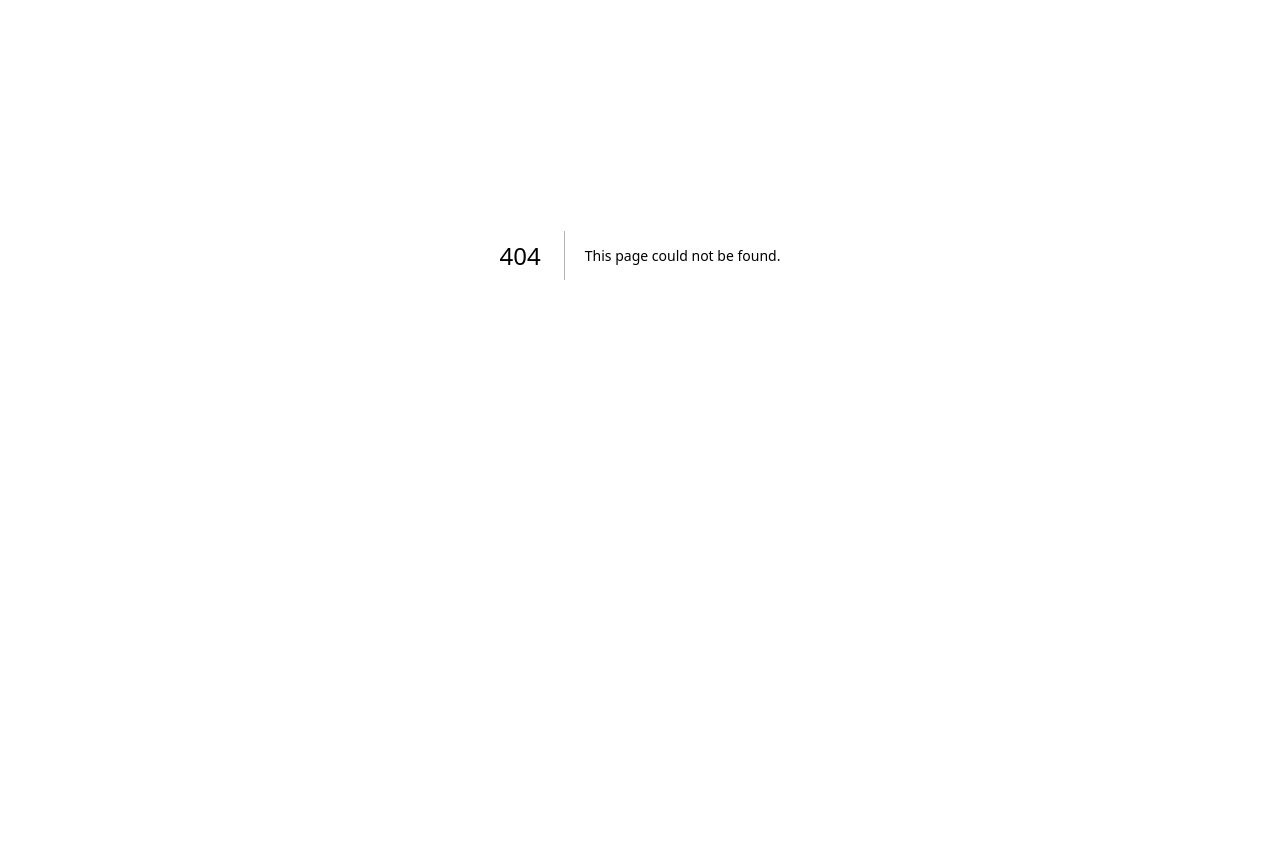
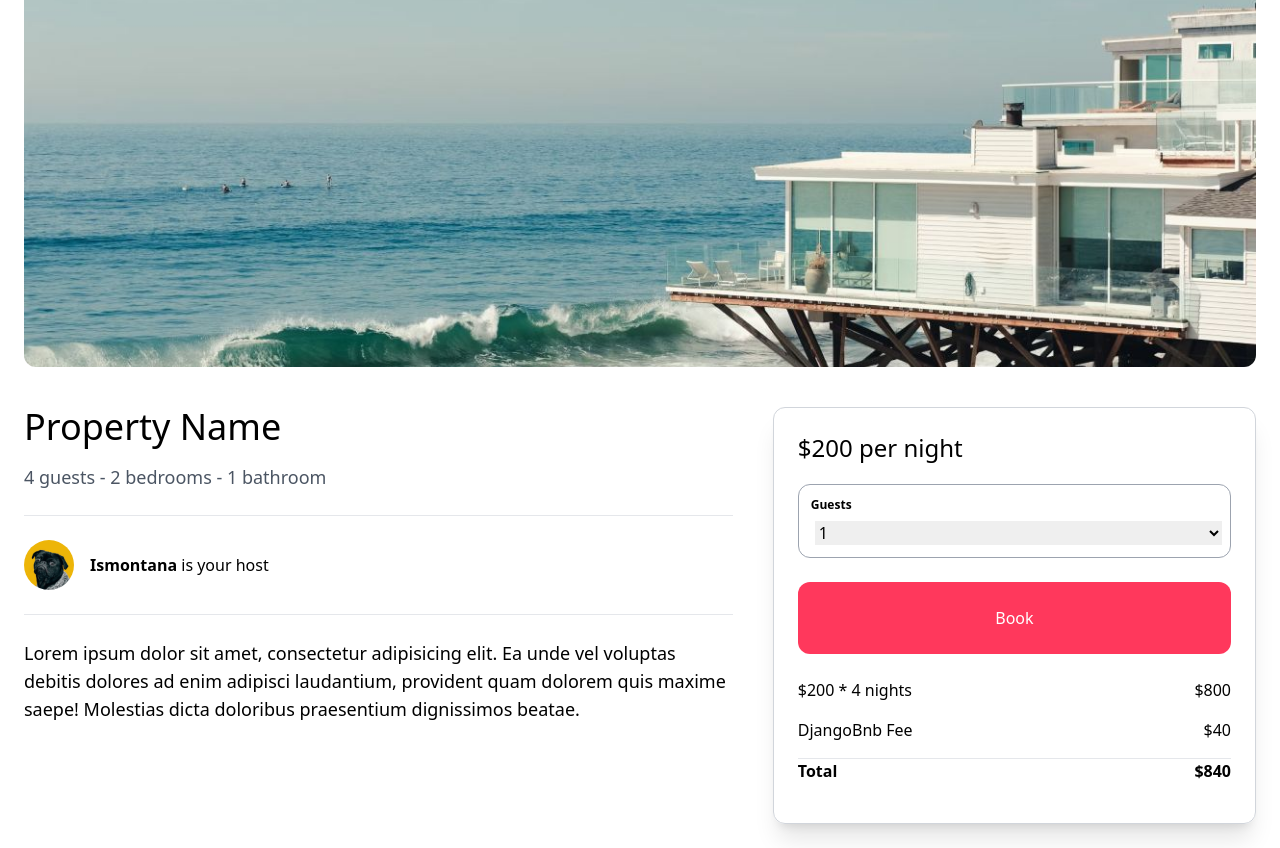
Before and after one commit to ismontana/ClonAB_statics, a Next.js app: page /properties/1 in a window 1280 px wide. Before the commit this address had no page. Shown: the part 273-1121 px from the top of the page. Before the commit the page ends 928 px from the top, so only its background shows below. Built offline with nearby package versions, Linux system fonts and the light colour scheme.

Commit message:
05 Detail Page for properties

```diff
--- /dev/null
+++ b/app/components/properties/ReservationSideBar.tsx
@@ -0,0 +1,35 @@
+const ReservationSideBar = () => {
+    return (
+        <aside className="mt-6 p-6 col-span-2 rounded-xl border border-gray-300 shadow-xl">
+            <h2 className="mb-5 text-2xl">$200 per night</h2>
+            <div className="mb-6 p-3 border border-gray-400 rounded-xl">
+                <label className="mb-2 block font-bold text-xs">Guests</label>
+                <select className="w-full ml-1 text-xm">
+                    <option>1</option>
+                    <option>2</option>
+                    <option>3</option>
+                    <option>4</option>
+                </select>
+            </div>
+            <div className="w-full mb-6 py-6 text-center text-white bg-airbnb rounded-xl hover:bg-airbnb-dark cursor-pointer">
+                Book
+            </div>
+            <div className="mb-4 flex justify-between align-center">
+                <p>$200 * 4 nights</p>
+                <p>$800</p>
+            </div>
+            <div className="mb-4 flex justify-between align-center">
+                <p>DjangoBnb Fee</p>
+                <p>$40</p>
+            </div>
+            <hr />
+            <div className="mb-4 flex justify-between align-center font-bold">
+                <p>Total</p>
+                <p>$840</p>
+            </div>
+
+        </aside>
+    )
+}
+
+export default ReservationSideBar;
--- /dev/null
+++ b/app/properties/[id]/page.tsx
@@ -0,0 +1,54 @@
+import ReservationSideBar from "@/app/components/properties/ReservationSideBar";
+import Image from "next/image";
+
+const PropertyDetailPage = () => {
+    return (
+        <main className="max-w-[1500px] mx-auto px-6 pb-6">
+            <div className="w-full h-[64vh] mb-4 overflow-hidden rounded-xl relative">
+                <Image
+                    fill
+                    src='/beach_1.jpg'
+                    className="object-cover w-full h-full"
+                    alt="Beach house"
+                />
+            </div>
+
+            <div className="grid grid-cols-1 md:grid-cols-5 gap-4">
+                <div className="py-6 pr-6 col-span-3">
+                    <h1 className="mb-4 text-4xl">Property Name</h1>
+
+
+                    <span className="mb-6 block text-lg text-gray-600">
+                        4 guests - 2 bedrooms - 1 bathroom
+                    </span>
+
+                    <hr />
+
+                    <div className="py-6 flex items-center space-x-4">
+                        <Image
+                            src='/profile_pic_1.jpg'
+                            width={50}
+                            height={50}
+                            className="rounded-full"
+                            alt="The user name"
+                        />
+                        <p><strong>Ismontana</strong> is your host</p>
+                    </div>
+                    <hr />
+
+                    <p className="mt-6 text-lg">
+                        Lorem ipsum dolor sit amet, consectetur adipisicing elit.
+                        Ea unde vel voluptas debitis dolores ad enim adipisci laudantium,
+                        provident quam dolorem quis maxime saepe! Molestias dicta doloribus
+                        praesentium dignissimos beatae.
+                    </p>
+                </div>
+
+                <ReservationSideBar />
+            </div>
+
+        </main>
+    )
+}
+
+export default PropertyDetailPage;
```
